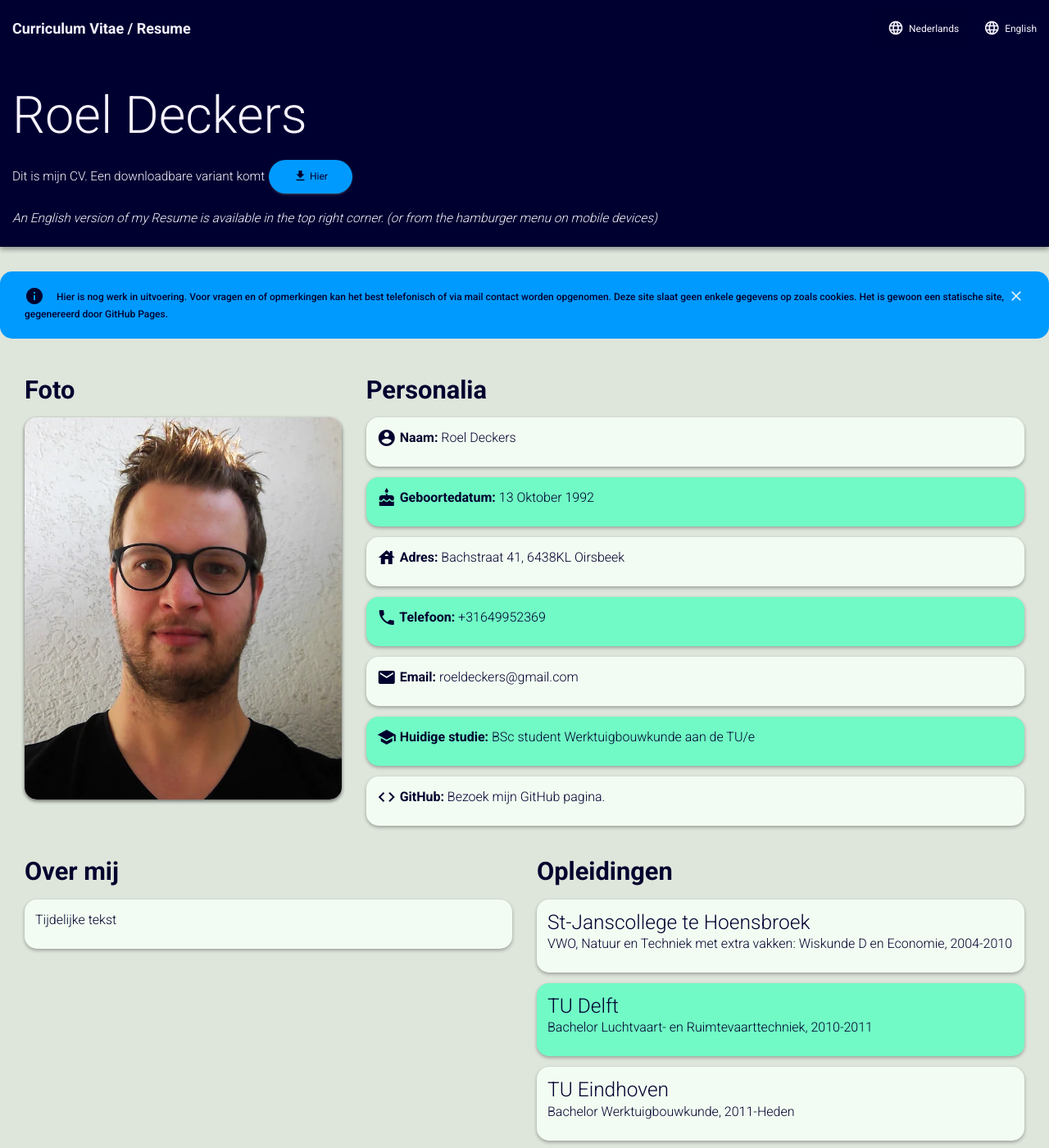
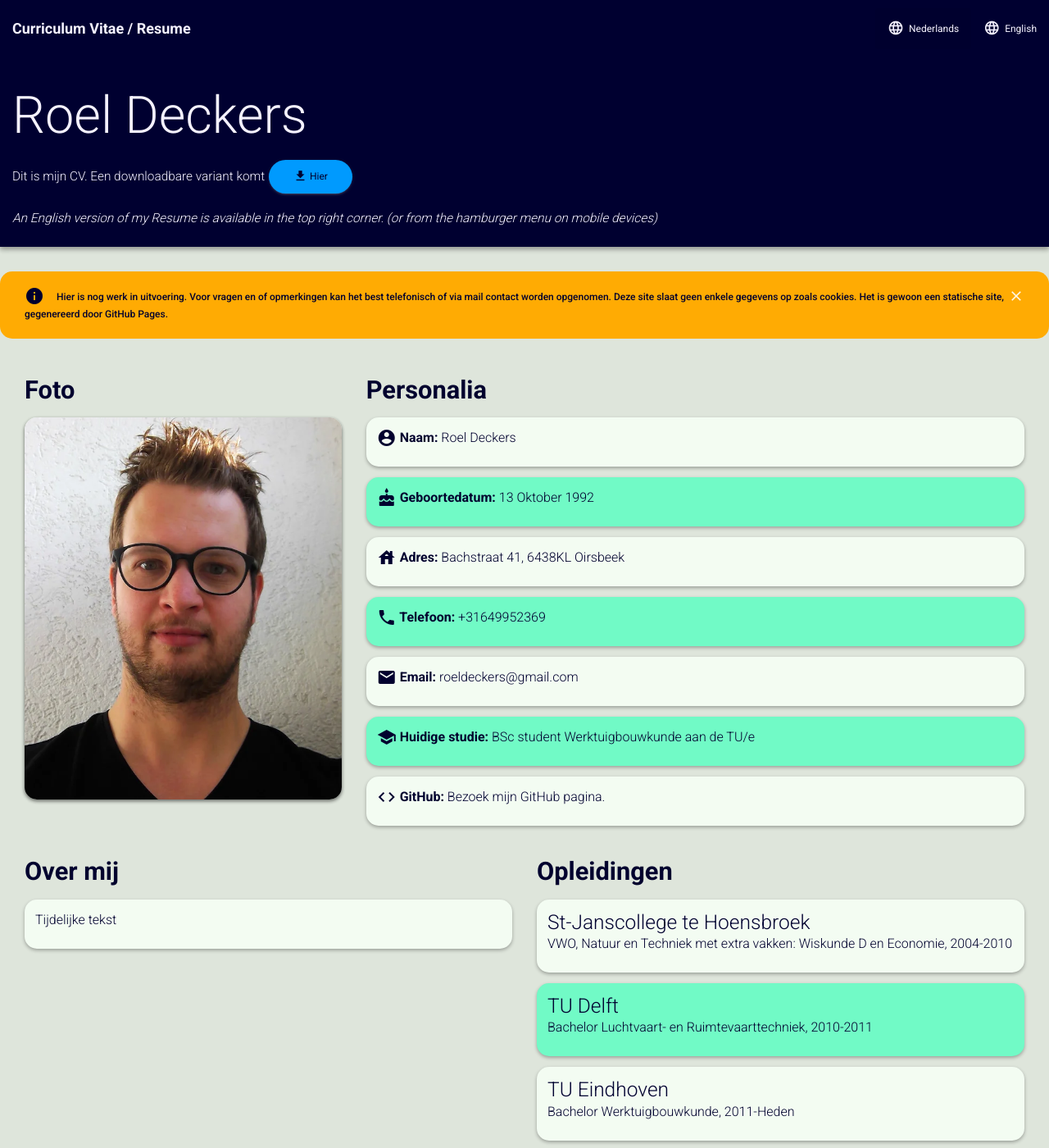
Before and after one commit to RoelD/CV, a Jekyll site: the page built from index.html, in a window 1280 px wide and 1400 px high. Shown: the whole window at 82% size. Built offline with Jekyll 4.4.1, drawn with Linux system fonts in a browser that asks for light colours.

Commit message:
Update style.css
Fix Alertcolor

```diff
--- a/assets/css/style.css
+++ b/assets/css/style.css
@@ -131,7 +131,7 @@ a:hover {
 
 .alert-cv {
   border-radius: var(--radiusBorder);
-  background-color: var(--accentMedium);
+  background-color: var(--alertBackground);
   color: var(--textDark) !important;
 }
 
```
